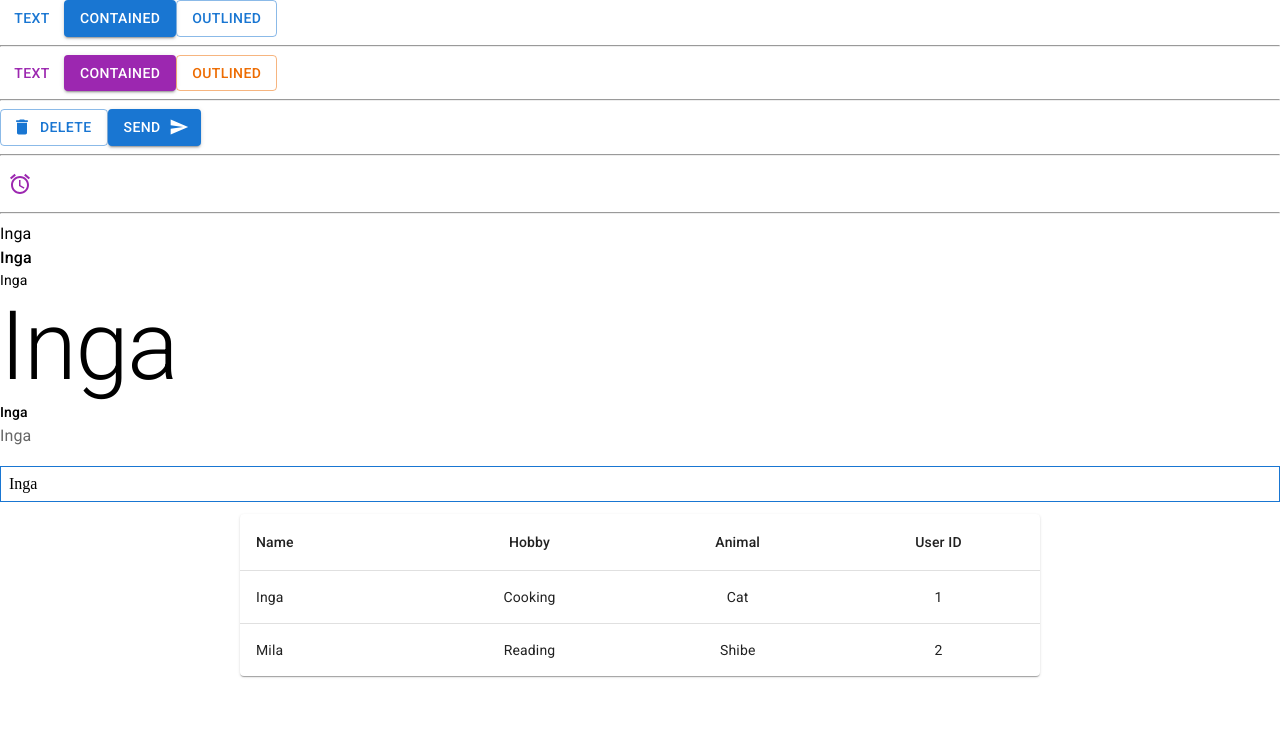
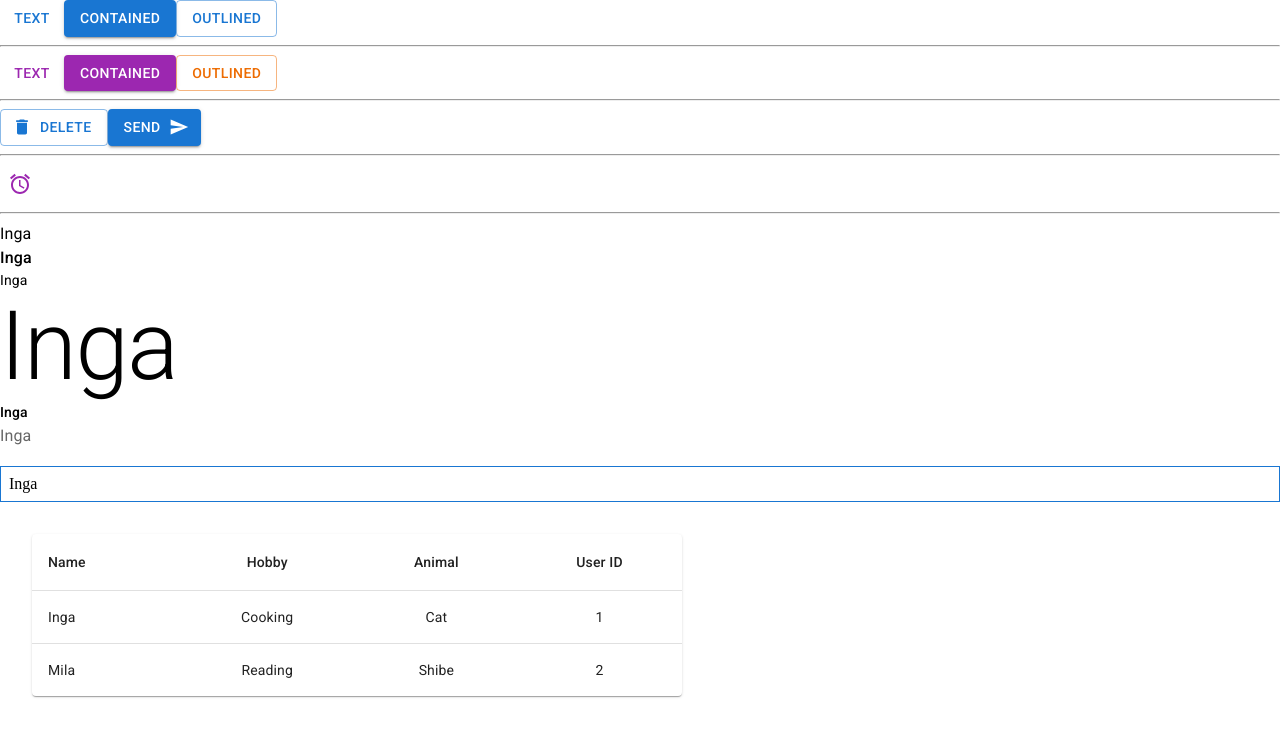
Before and after one commit to ingaSiu/interest-page, a React (Vite) app: page /examples in a window 1280 px wide. Shown: the top 736 px of the page. Built offline with nearby package versions, Linux system fonts and the light colour scheme.

Commit message:
added Box component and some styling

```diff
--- a/src/Pages/Examples.tsx
+++ b/src/Pages/Examples.tsx
@@ -11,7 +11,6 @@ import TableContainer from '@mui/material/TableContainer';
 import TableHead from '@mui/material/TableHead';
 import TableRow from '@mui/material/TableRow';
 import { data } from '../Data/data';
-import styled from 'styled-components';
 
 type Props = {};
 
@@ -59,7 +58,18 @@ const Examples = (props: Props) => {
         </Box>
       </div>
 
-      <TableWrapper>
+      <Box
+        sx={{
+          width: 650,
+          mt: 4,
+          ml: 4,
+          backgroundColor: 'palette.primary.light',
+          '&:hover': {
+            backgroundColor: 'palette.primary.main',
+            opacity: [0.9, 0.8, 0.7],
+          },
+        }}
+      >
         <TableContainer component={Paper}>
           <Table sx={{ minWidth: 650 }} aria-label="simple table">
             <TableHead>
@@ -85,17 +95,9 @@ const Examples = (props: Props) => {
             </TableBody>
           </Table>
         </TableContainer>
-      </TableWrapper>
+      </Box>
     </>
   );
 };
 
 export default Examples;
-
-const TableWrapper = styled.div`
-  display: flex;
-  justify-content: center;
-  margin: 0 auto;
-  width: 800px;
-  margin-top: 12px;
-`;
```
